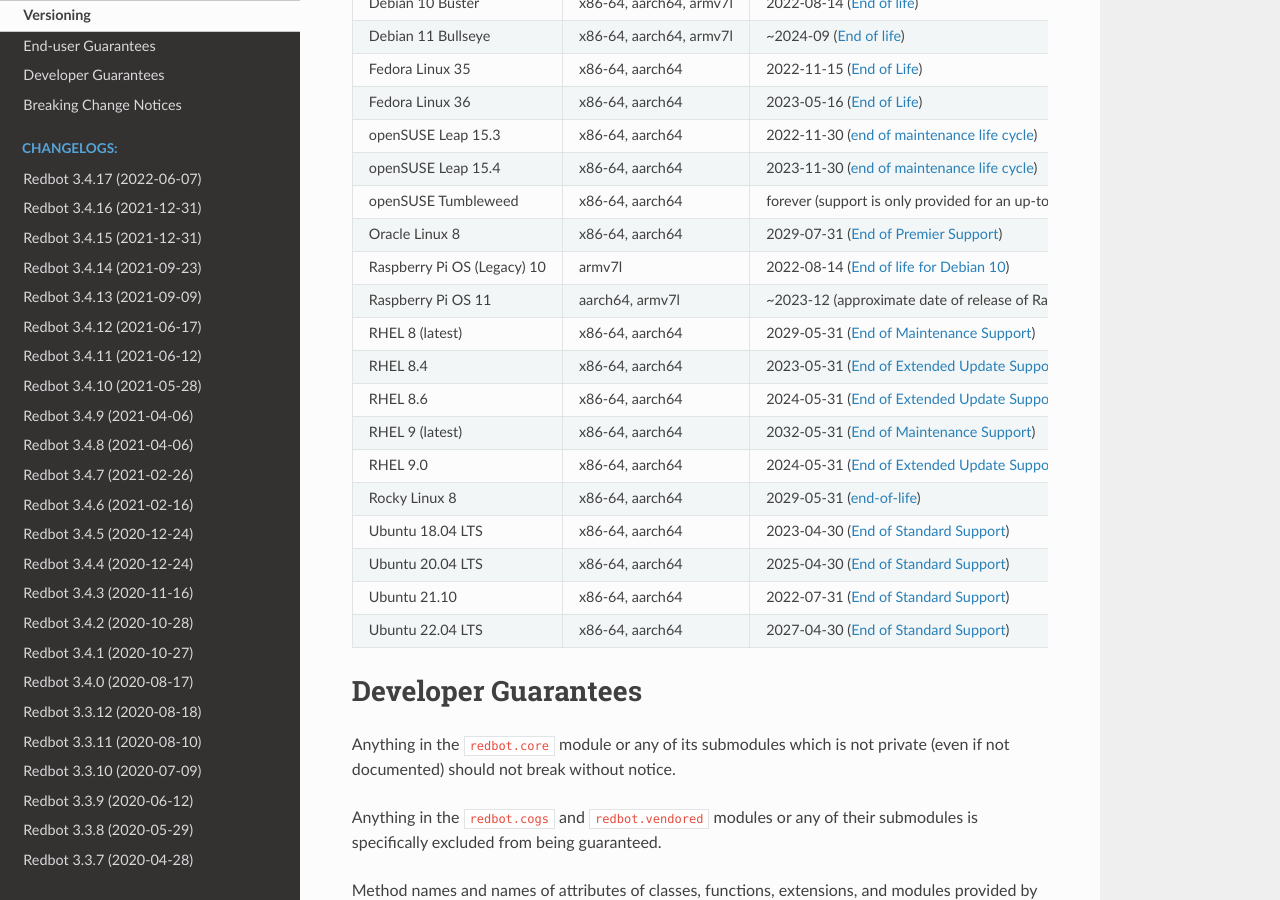
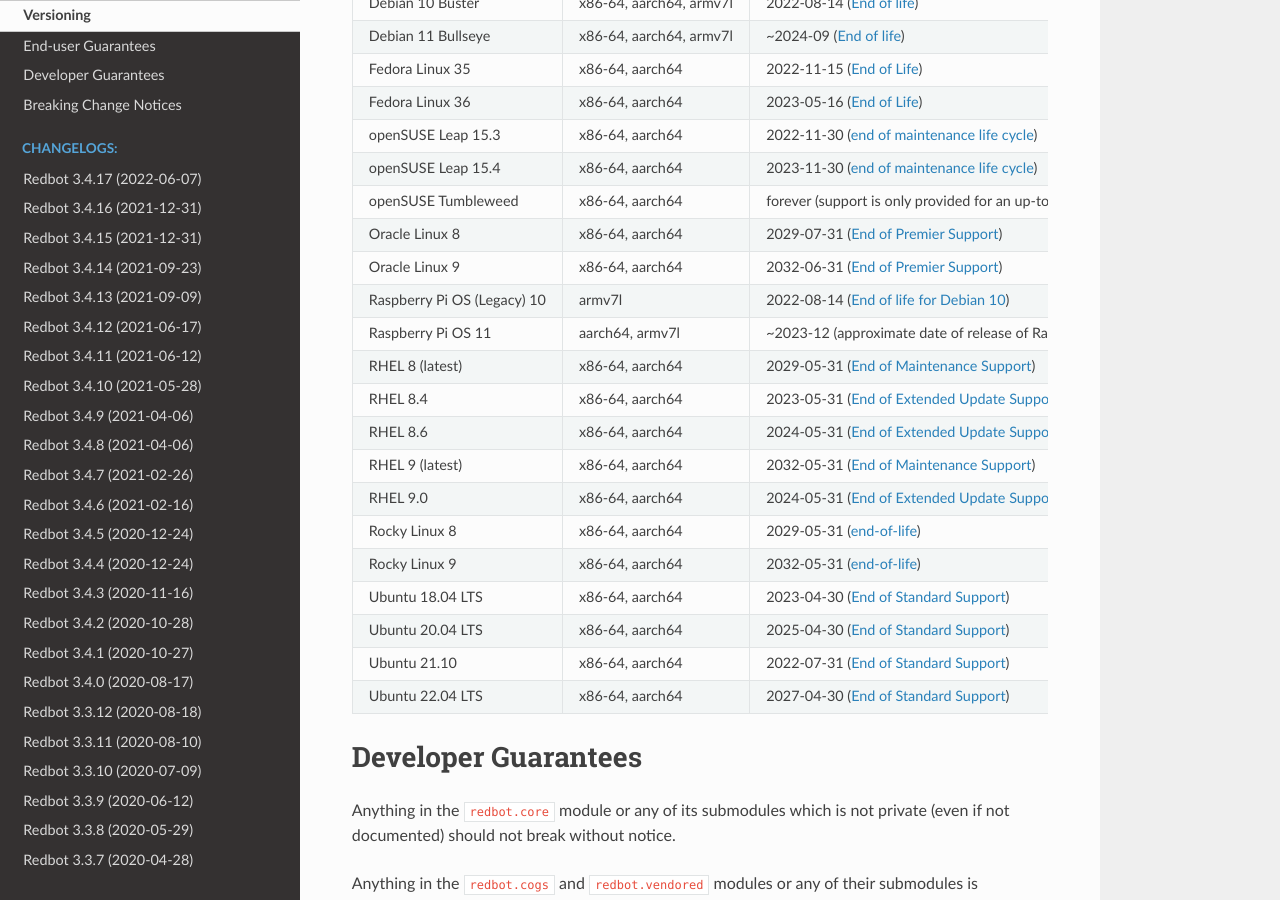
Before and after one commit to Renirous/Red-DiscordBot, a Sphinx documentation site: the page built from docs/version_guarantees.rst, in a window 1280 px wide and 900 px high, scrolled down 1505 px. Built offline with Sphinx 7.4.7 and the Read the Docs theme 2.0.0, drawn with Linux system fonts in a browser that asks for light colours; pages that are not in the unit, such as notebooks, are missing from menus; the version number is read from the project's files by our own code.

Commit message:
Add remaining RHEL 9 derivatives EOL dates (#5803)
Rocky Linux 9 released today so it is time.

```diff
--- a/docs/version_guarantees.rst
+++ b/docs/version_guarantees.rst
@@ -68,6 +68,7 @@
 openSUSE Leap 15.4                 x86-64, aarch64           2023-11-30 (`end of maintenance life cycle <https://en.opensuse.org/Lifetime#openSUSE_Leap>`__)
 openSUSE Tumbleweed                x86-64, aarch64           forever (support is only provided for an up-to-date system)
 Oracle Linux 8                     x86-64, aarch64           2029-07-31 (`End of Premier Support <https://www.oracle.com/us/support/library/elsp-lifetime-069338.pdf>`__)
+Oracle Linux 9                     x86-64, aarch64           2032-06-31 (`End of Premier Support <https://www.oracle.com/us/support/library/elsp-lifetime-069338.pdf>`__)
 Raspberry Pi OS (Legacy) 10        armv7l                    2022-08-14 (`End of life for Debian 10 <https://wiki.debian.org/DebianReleases#Production_Releases>`__)
 Raspberry Pi OS 11                 aarch64, armv7l           ~2023-12 (approximate date of release of Raspberry Pi OS 12)
 RHEL 8 (latest)                    x86-64, aarch64           2029-05-31 (`End of Maintenance Support <https://access.redhat.com/support/policy/updates/errata#Life_Cycle_Dates>`__)
@@ -76,6 +77,7 @@
 RHEL 9 (latest)                    x86-64, aarch64           2032-05-31 (`End of Maintenance Support <https://access.redhat.com/support/policy/updates/errata#Life_Cycle_Dates>`__)
 RHEL 9.0                           x86-64, aarch64           2024-05-31 (`End of Extended Update Support <https://access.redhat.com/support/policy/updates/errata#Extended_Update_Support>`__)
 Rocky Linux 8                      x86-64, aarch64           2029-05-31 (`end-of-life <https://rockylinux.org/download/>`__)
+Rocky Linux 9                      x86-64, aarch64           2032-05-31 (`end-of-life <https://rockylinux.org/download/>`__)
 Ubuntu 18.04 LTS                   x86-64, aarch64           2023-04-30 (`End of Standard Support <https://wiki.ubuntu.com/Releases#Current>`__)
 Ubuntu 20.04 LTS                   x86-64, aarch64           2025-04-30 (`End of Standard Support <https://wiki.ubuntu.com/Releases#Current>`__)
 Ubuntu 21.10                       x86-64, aarch64           2022-07-31 (`End of Standard Support <https://wiki.ubuntu.com/Releases#Current>`__)
```
